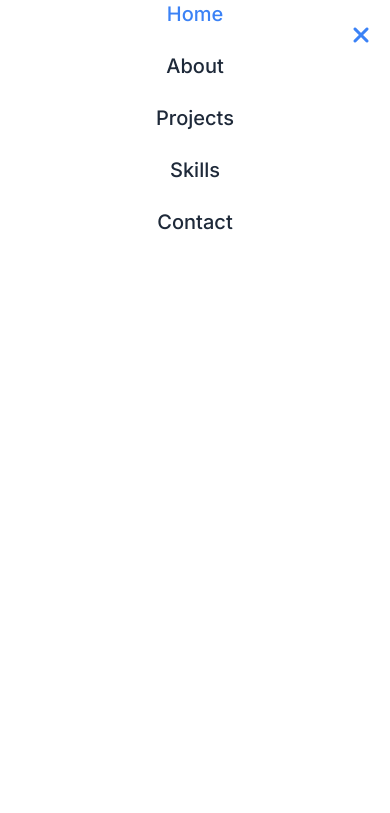
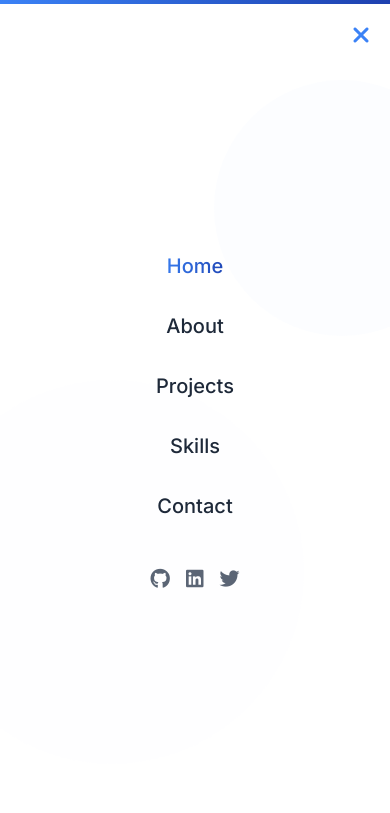
Before and after one commit to UbaidRaza05/my-portfolio, a website: page index.html in a window 390 px wide. Both pictures are taken after a click on the button 363 px from the left and 32 px from the top of the page. Shown: the top 813 px of the page. Drawn offline with Linux system fonts and the light colour scheme.

Commit message:
improved whole webstie including mobile menu and active navbar

```diff
--- a/index.html
+++ b/index.html
@@ -29,7 +29,7 @@
           <a
             href="#"
             class="text-2xl font-bold text-transparent bg-gradient-to-r from-primary to-secondary bg-clip-text"
-            >Sahil<span class="text-dark">.</span></a
+            >Sahil <span class="text-dark">.</span></a
           >
 
           <!-- Mobile Menu Button -->
@@ -39,21 +39,29 @@
 
           <!-- Desktop Menu -->
           <div class="hidden space-x-8 md:flex">
-            <a href="#home" class="font-medium transition hover:text-primary"
+            <a
+              href="#home"
+              class="font-medium transition hover:text-transparent hover:bg-gradient-to-r hover:from-primary hover:to-secondary hover:bg-clip-text"
               >Home</a
             >
-            <a href="#about" class="font-medium transition hover:text-primary"
+            <a
+              href="#about"
+              class="font-medium transition hover:text-transparent hover:bg-gradient-to-r hover:from-primary hover:to-secondary hover:bg-clip-text"
               >About</a
             >
             <a
               href="#projects"
-              class="font-medium transition hover:text-primary"
+              class="font-medium transition hover:text-transparent hover:bg-gradient-to-r hover:from-primary hover:to-secondary hover:bg-clip-text"
               >Projects</a
             >
-            <a href="#skills" class="font-medium transition hover:text-primary"
+            <a
+              href="#skills"
+              class="font-medium transition hover:text-transparent hover:bg-gradient-to-r hover:from-primary hover:to-secondary hover:bg-clip-text"
               >Skills</a
             >
-            <a href="#contact" class="font-medium transition hover:text-primary"
+            <a
+              href="#contact"
+              class="font-medium transition hover:text-transparent hover:bg-gradient-to-r hover:from-primary hover:to-secondary hover:bg-clip-text"
               >Contact</a
             >
           </div>
@@ -61,36 +69,67 @@
           <!-- Mobile Menu (Hidden by default) -->
           <div
             id="mobile-menu"
-            class="fixed inset-0 z-50 flex-col items-center justify-center hidden bg-white"
+            class="fixed inset-0 z-50 items-center justify-center hidden bg-white bg-opacity-98"
           >
+            <!-- Background Elements for Mobile Menu -->
+            <div
+              class="absolute top-0 left-0 w-full h-1 bg-gradient-to-r from-primary to-secondary"
+            ></div>
+            <div
+              class="absolute w-64 h-64 bg-blue-100 rounded-full top-20 -right-20 opacity-10"
+            ></div>
+            <div
+              class="absolute rounded-full bottom-20 -left-20 w-96 h-96 bg-blue-50 opacity-10"
+            ></div>
+
             <button
               id="close-menu"
-              class="absolute text-2xl text-primary top-5 right-5"
+              class="absolute text-2xl transition-colors text-primary top-5 right-5 hover:text-secondary"
             >
               <i class="fas fa-times"></i>
             </button>
-            <div class="flex flex-col space-y-6 text-xl text-center">
-              <a href="#home" class="font-medium transition hover:text-primary"
+
+            <div
+              class="relative z-10 flex flex-col space-y-8 text-xl text-center"
+            >
+              <a
+                href="#home"
+                class="font-medium transition-all duration-300 mobile-nav-link hover:text-transparent hover:bg-gradient-to-r hover:from-primary hover:to-secondary hover:bg-clip-text"
                 >Home</a
               >
-              <a href="#about" class="font-medium transition hover:text-primary"
+              <a
+                href="#about"
+                class="font-medium transition-all duration-300 mobile-nav-link hover:text-transparent hover:bg-gradient-to-r hover:from-primary hover:to-secondary hover:bg-clip-text"
                 >About</a
               >
               <a
                 href="#projects"
-                class="font-medium transition hover:text-primary"
+                class="font-medium transition-all duration-300 mobile-nav-link hover:text-transparent hover:bg-gradient-to-r hover:from-primary hover:to-secondary hover:bg-clip-text"
                 >Projects</a
               >
               <a
                 href="#skills"
-                class="font-medium transition hover:text-primary"
+                class="font-medium transition-all duration-300 mobile-nav-link hover:text-transparent hover:bg-gradient-to-r hover:from-primary hover:to-secondary hover:bg-clip-text"
                 >Skills</a
               >
               <a
                 href="#contact"
-                class="font-medium transition hover:text-primary"
+                class="font-medium transition-all duration-300 mobile-nav-link hover:text-transparent hover:bg-gradient-to-r hover:from-primary hover:to-secondary hover:bg-clip-text"
                 >Contact</a
               >
+            </div>
+
+            <!-- Social Icons for Mobile Menu -->
+            <div class="flex items-center mt-12 space-x-4">
+              <a href="#" class="text-gray-600 transition hover:text-primary">
+                <i class="text-xl fab fa-github"></i>
+              </a>
+              <a href="#" class="text-gray-600 transition hover:text-primary">
+                <i class="text-xl fab fa-linkedin"></i>
+              </a>
+              <a href="#" class="text-gray-600 transition hover:text-primary">
+                <i class="text-xl fab fa-twitter"></i>
+              </a>
             </div>
           </div>
         </div>
--- a/js/main.js
+++ b/js/main.js
@@ -10,11 +10,13 @@ document.addEventListener("DOMContentLoaded", function () {
 
   menuToggle.addEventListener("click", function () {
     mobileMenu.classList.remove("hidden");
+    mobileMenu.classList.add("flex", "flex-col");
     document.body.style.overflow = "hidden"; // Prevent scrolling when menu is open
   });
 
   closeMenu.addEventListener("click", function () {
     mobileMenu.classList.add("hidden");
+    mobileMenu.classList.remove("flex", "flex-col");
     document.body.style.overflow = ""; // Re-enable scrolling
   });
 
@@ -22,6 +24,7 @@ document.addEventListener("DOMContentLoaded", function () {
   mobileMenuLinks.forEach((link) => {
     link.addEventListener("click", function () {
       mobileMenu.classList.add("hidden");
+      mobileMenu.classList.remove("flex", "flex-col");
       document.body.style.overflow = "";
     });
   });
@@ -76,8 +79,9 @@ document.addEventListener("DOMContentLoaded", function () {
 
   // Active navigation link highlighting
   const navLinks = document.querySelectorAll('nav a[href^="#"]');
+  const mobileNavLinks = document.querySelectorAll(".mobile-nav-link");
 
-  window.addEventListener("scroll", function () {
+  function updateActiveLinks() {
     let current = "";
 
     sections.forEach((section) => {
@@ -89,13 +93,56 @@ document.addEventListener("DOMContentLoaded", function () {
       }
     });
 
+    // Update desktop menu active link
     navLinks.forEach((link) => {
-      link.classList.remove("text-primary");
+      link.classList.remove(
+        "text-transparent",
+        "bg-gradient-to-r",
+        "from-primary",
+        "to-secondary",
+        "bg-clip-text"
+      );
       if (link.getAttribute("href").substring(1) === current) {
-        link.classList.add("text-primary");
+        link.classList.add(
+          "text-transparent",
+          "bg-gradient-to-r",
+          "from-primary",
+          "to-secondary",
+          "bg-clip-text"
+        );
       }
     });
-  });
+
+    // Update mobile menu active link
+    mobileNavLinks.forEach((link) => {
+      // Remove both text-primary and gradient classes
+      link.classList.remove(
+        "text-primary",
+        "text-transparent",
+        "bg-gradient-to-r",
+        "from-primary",
+        "to-secondary",
+        "bg-clip-text"
+      );
+
+      if (link.getAttribute("href").substring(1) === current) {
+        // Add gradient text for active mobile link
+        link.classList.add(
+          "text-transparent",
+          "bg-gradient-to-r",
+          "from-primary",
+          "to-secondary",
+          "bg-clip-text"
+        );
+      }
+    });
+  }
+
+  // Call on scroll
+  window.addEventListener("scroll", updateActiveLinks);
+
+  // Call once on page load
+  updateActiveLinks();
 
   // Type effect for hero heading (optional)
   function initTypeEffect() {
```
Also changed, not shown: src/output.css.
